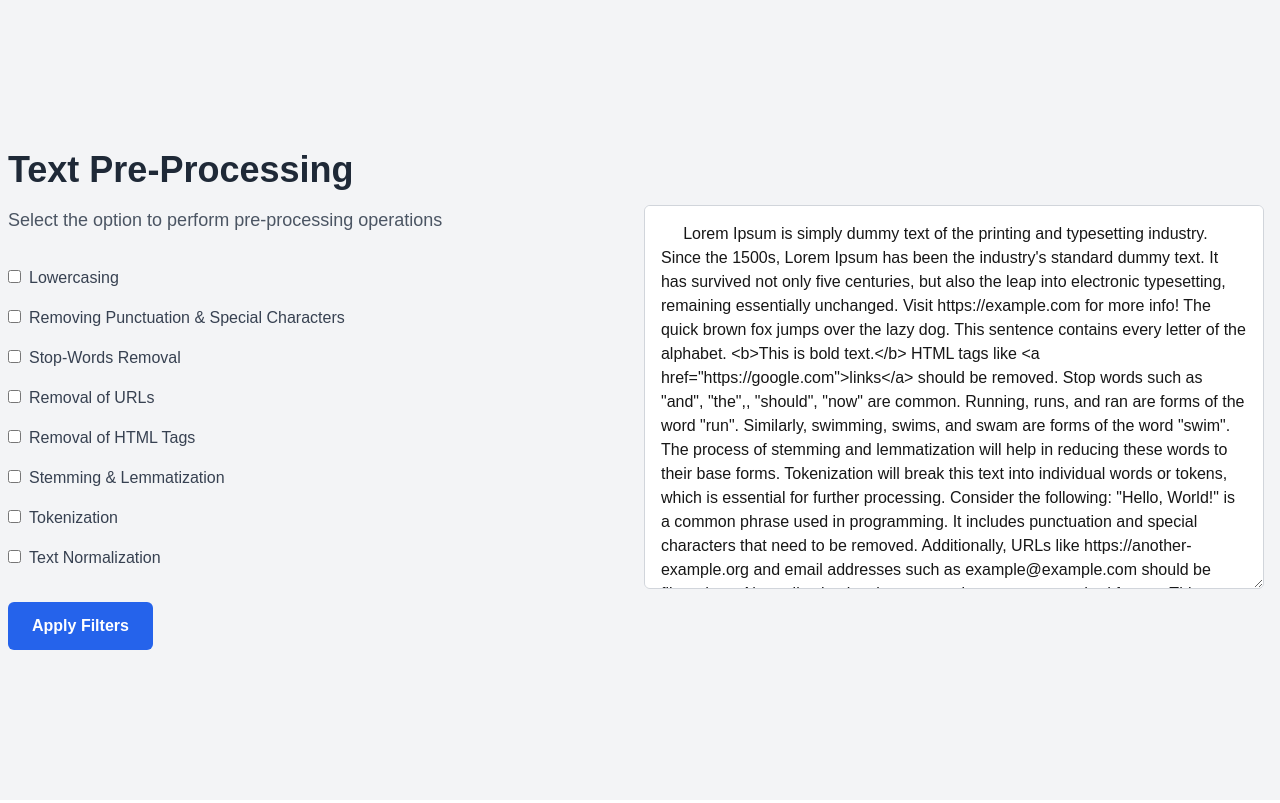
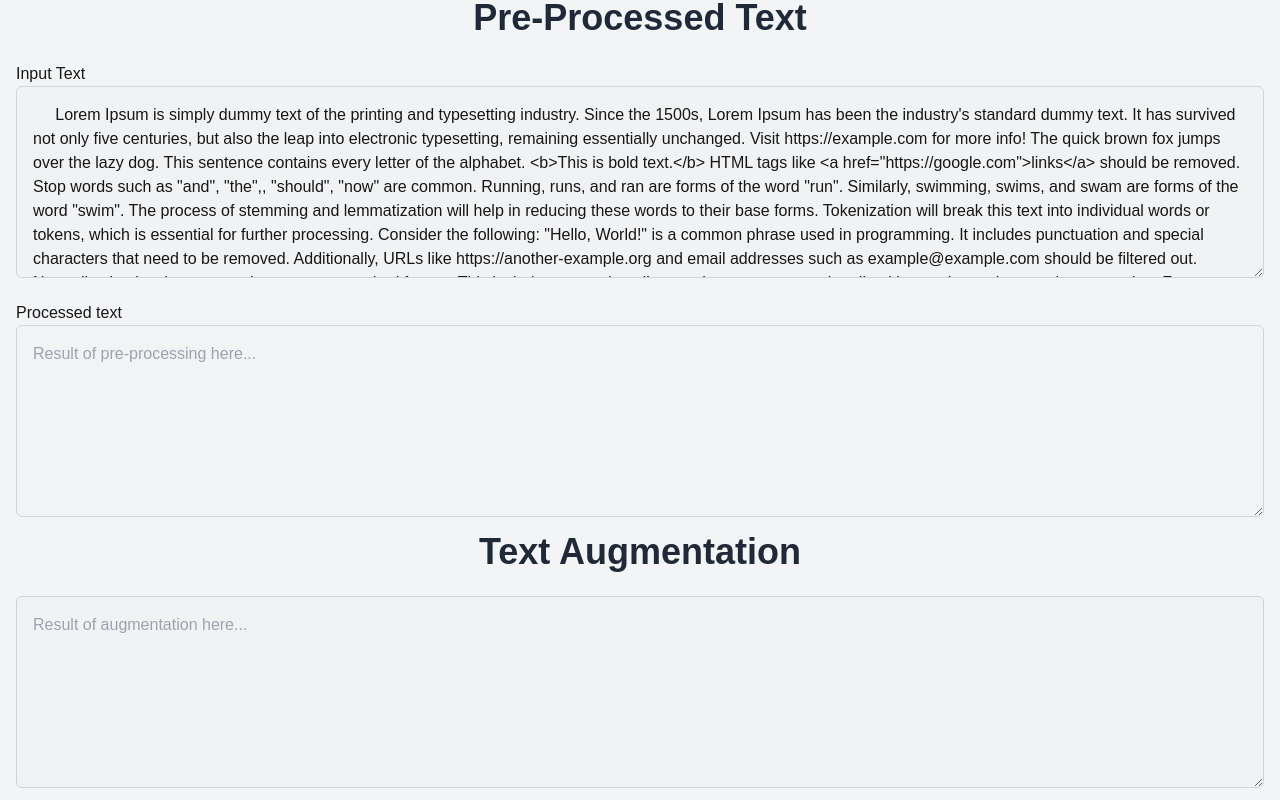
Before and after one commit to bhavyakamboj/tsai-erav3-assigment-2, a Next.js app: page /operations/text in a window 1280 px wide. Built offline with nearby package versions, Linux system fonts and the light colour scheme.

Commit message:
added scenarios to show input, processed and output text

```diff
--- a/app/operations/text/page.js
+++ b/app/operations/text/page.js
@@ -2,21 +2,7 @@ import { redirect } from 'next/navigation';
 
 export default function TextOperations() {
 
-    // Hero section
-    // return (
-    //     <div className="flex items-center justify-center h-screen bg-gray-100">
-    //         <div className="text-center">
-    //             <h1 className="text-4xl font-bold text-gray-800 mb-4">Text Pre-Processing</h1>
-    //             <p className="text-lg text-gray-600 mb-8">Select the option to perform pre-processing operations</p>
-
-    //             <button className="px-6 py-3 bg-blue-600 text-white font-semibold rounded-md hover:bg-blue-700">
-    //                 Get Started
-    //             </button>
-    //         </div>
-
-    //     </div>
-    // );
-    const defaultText = " \
+  const inputText = " \
     Lorem Ipsum is simply dummy text of the printing and typesetting industry. Since the 1500s, Lorem Ipsum has been the industry's standard dummy text. It has survived not only five centuries, but also the leap into electronic typesetting, remaining essentially unchanged. Visit https://example.com for more info! \
 The quick brown fox jumps over the lazy dog. This sentence contains every letter of the alphabet. <b>This is bold text.</b> HTML tags like \<a href=\"https:\/\/google.com\">links</a> should be removed. Stop words such as \"and\", \"the\",, \"should\", \"now\" are common. \
 Running, runs, and ran are forms of the word \"run\". Similarly, swimming, swims, and swam are forms of the word \"swim\". The process of stemming and lemmatization will help in reducing these words to their base forms. Tokenization will break this text into individual words or tokens, which is essential for further processing. \
@@ -25,33 +11,76 @@ Normalization involves converting text to a standard format. This includes conve
 In the world of Natural Language Processing (NLP), these operations are crucial for preparing text data for analysis. They help in cleaning and structuring the data, making it suitable for machine learning models. \
 Consider a scenario where you have a dataset of customer reviews. These reviews may contain a mix of uppercase and lowercase letters, punctuation, URLs, and HTML tags. By applying the operations mentioned above, youcan transform the raw text into a clean and structured format. This will enable you to perform sentiment analysis, topic modeling, or any other text-based analysis effectively. \
 In conclusion, text pre-processing is a vital step in the data preparation pipeline. It ensures that the text data is in a consistent and usable format, allowing for accurate and meaningful analysis. Whether you are working with social media data, customer reviews, or any other form of text data, these operations will help you extract valuable insights and make informed decisions.";
-
+  const processedText = "fgfgdfg";
+  const augmentedText = "vfsfs";
   return (
-      <div className="flex items-center w-fulljustify-center h-screen bg-gray-100 p-2">
-          <div className="text-left w-full">
-              <h1 className="text-4xl font-bold text-gray-800 mb-4">Text Pre-Processing</h1>
+    <div className="flex flex-col items-center w-full justify-center h-screen bg-gray-100 p-2">
+      <h1 className="text-4xl font-bold text-gray-800 mb-4" hidden={processedText!==""}>Text for Pre-Processing</h1>
+      <h1 className="text-4xl font-bold text-gray-800 mb-4" hidden={processedText===""}>Pre-Processed Text</h1>
+      <div
+        className="text-left w-full"
+        id="pre-processing" hidden={processedText !== ""}>
         <p className="text-lg text-gray-600 mb-8">Select the option to perform pre-processing operations</p>
 
         <div className="space-y-4">
           <div>
-                      <input type="checkbox" id="lowercasing" className="mr-2" />
-                      <label htmlFor="lowercasing" className="text-gray-700">Lowercasing</label>
+            <input
+              type="checkbox"
+              id="lowercasing"
+              className="mr-2"
+            />
+            <label
+              htmlFor="lowercasing"
+              className="text-gray-700">Lowercasing
+            </label>
           </div>
           <div>
-                      <input type="checkbox" id="remove-punctuation" className="mr-2" />
-                      <label htmlFor="remove-punctuation" className="text-gray-700">Removing Punctuation & Special Characters</label>
+            <input
+              type="checkbox"
+              id="remove-punctuation"
+              className="mr-2"
+            />
+            <label
+              htmlFor="remove-punctuation"
+              className="text-gray-700">
+              Removing Punctuation & Special Characters
+            </label>
           </div>
           <div>
-                      <input type="checkbox" id="stop-words" className="mr-2" />
-                      <label htmlFor="stop-words" className="text-gray-700">Stop-Words Removal</label>
+            <input
+              type="checkbox"
+              id="stop-words"
+              className="mr-2"
+            />
+            <label
+              htmlFor="stop-words"
+              className="text-gray-700">
+              Stop-Words Removal
+            </label>
           </div>
           <div>
-                      <input type="checkbox" id="remove-urls" className="mr-2" />
-                      <label htmlFor="remove-urls" className="text-gray-700">Removal of URLs</label>
+            <input
+              type="checkbox"
+              id="remove-urls"
+              className="mr-2"
+            />
+            <label
+              htmlFor="remove-urls"
+              className="text-gray-700">
+              Removal of URLs
+            </label>
           </div>
           <div>
-                      <input type="checkbox" id="remove-html" className="mr-2" />
-                      <label htmlFor="remove-html" className="text-gray-700">Removal of HTML Tags</label>
+            <input
+            type="checkbox"
+            id="remove-html"
+            className="mr-2"
+            />
+            <label
+            htmlFor="remove-html"
+            className="text-gray-700">
+              Removal of HTML Tags
+            </label>
           </div>
           <div>
             <input type="checkbox" id="stemming-lemmatization" className="mr-2" />
@@ -68,11 +97,136 @@ In conclusion, text pre-processing is a vital step in the data preparation pipel
         </div>
 
         <button className="mt-8 px-6 py-3 bg-blue-600 text-white font-semibold rounded-md hover:bg-blue-700">
-                  Apply Filters
+          Apply pre-processing
         </button>
       </div>
-          <div className="text-left w-full p-2">
-            <textarea className="w-full h-96 p-4 border border-gray-300 rounded-md" defaultValue={defaultText}/>
+      <div className="text-left w-full p-2"
+          id="input-pre-process"
+          hidden = {processedText === "" || augmentedText === ""}>
+        <p>Input Text</p>
+        <textarea
+          className="w-full h-48 p-4 border border-gray-300 rounded-md"
+          defaultValue={inputText}
+          value={inputText}
+          id = "input"
+          disabled
+        />
+      </div>
+      <div className="text-left w-full p-2" id="input-pre-process" hidden={processedText !== ""}>
+        <textarea
+          className="w-full h-48 p-4 border border-gray-300 rounded-md"
+          defaultValue={inputText}
+          id = "input-pre-process"
+        />
+      </div>
+      <div
+        className="text-left w-full p-2"
+        hidden={processedText === "" }
+        >
+        <p>Processed text</p>
+        <textarea
+          className="w-full h-48 p-4 border border-gray-300 rounded-md"
+          placeholder="Result of pre-processing here..."
+          id="output-pre-process"
+          disabled />
+      </div>
+      <h1 className="text-4xl font-bold text-gray-800 mb-4" hidden={processedText === ""}>Text Augmentation</h1>
+      <div
+        className="text-left w-full"
+        id="pre-processing"
+        hidden={
+        processedText === "" ||
+        augmentedText !== ""
+          }>
+        <p className="text-lg text-gray-600 mb-8">Select the option to perform augmentation operations</p>
+
+        <div className="space-y-4">
+          <div>
+            <input
+              type="checkbox"
+              id="synonym"
+              className="mr-2"
+            />
+            <label
+              htmlFor="synonym"
+              className="text-gray-700">Synonym augmenter
+            </label>
+          </div>
+          <div>
+            <input
+              type="checkbox"
+              id="antonym"
+              className="mr-2"
+            />
+            <label
+              htmlFor="antonym"
+              className="text-gray-700">
+              Antonym augmenter
+            </label>
+          </div>
+          <div>
+            <input
+              type="checkbox"
+              id="split"
+              className="mr-2"
+            />
+            <label
+              htmlFor="split"
+              className="text-gray-700">
+              Split augmenter
+            </label>
+          </div>
+          <div>
+            <input
+              type="checkbox"
+              id="spelling"
+              className="mr-2"
+            />
+            <label
+              htmlFor="spelling"
+              className="text-gray-700">
+              Spelling augmenter
+            </label>
+          </div>
+          <div>
+            <input
+            type="checkbox"
+            id="random"
+            className="mr-2"
+            />
+            <label
+            htmlFor="random"
+            className="text-gray-700">
+              Random
+            </label>
+          </div>
+        </div>
+
+        <button
+        className="mt-8 px-6 py-3 bg-blue-600 text-white font-semibold rounded-md hover:bg-blue-700"
+        id="augmentation-button">
+          Apply augmentation
+        </button>
+      </div>
+      <div
+      className="text-left w-full p-2"
+      id="input-augment"
+      hidden={processedText === "" ||
+      augmentedText !== ""}>
+        <textarea
+          className="w-full h-48 p-4 border border-gray-300 rounded-md"
+          defaultValue={processedText}
+          id="input-augment"
+        />
+      </div>
+      <div
+        className="text-left w-full p-2"
+        id="output-augment"
+        hidden={augmentedText === ""}>
+        <textarea
+          className="w-full h-48 p-4 border border-gray-300 rounded-md"
+          placeholder="Result of augmentation here..."
+          disabled />
       </div>
     </div>
   );
```
Lines whose indentation alone changed are shown as unchanged.
